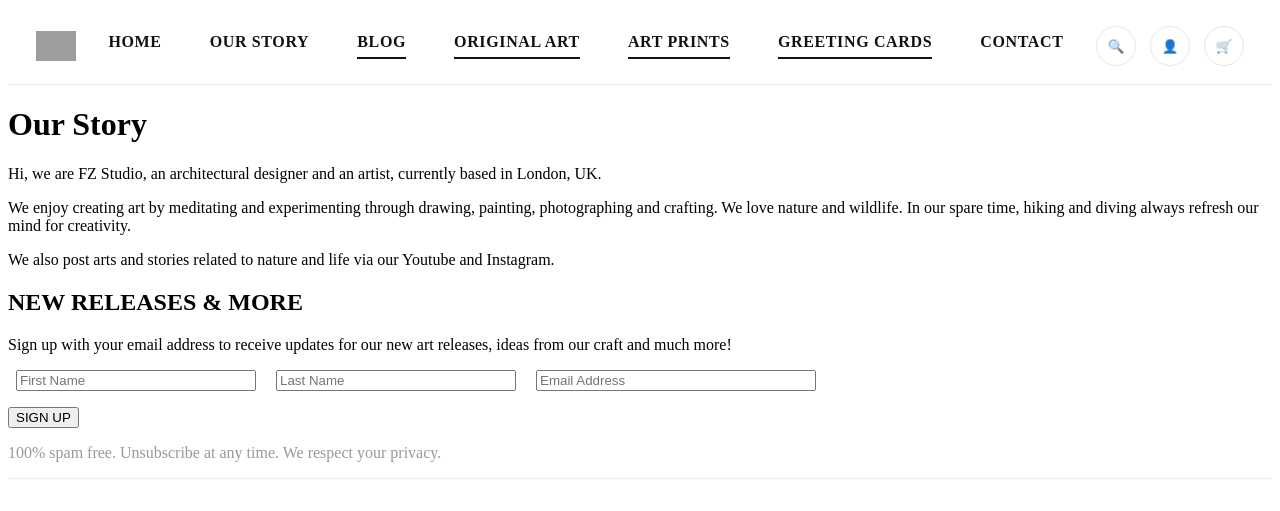
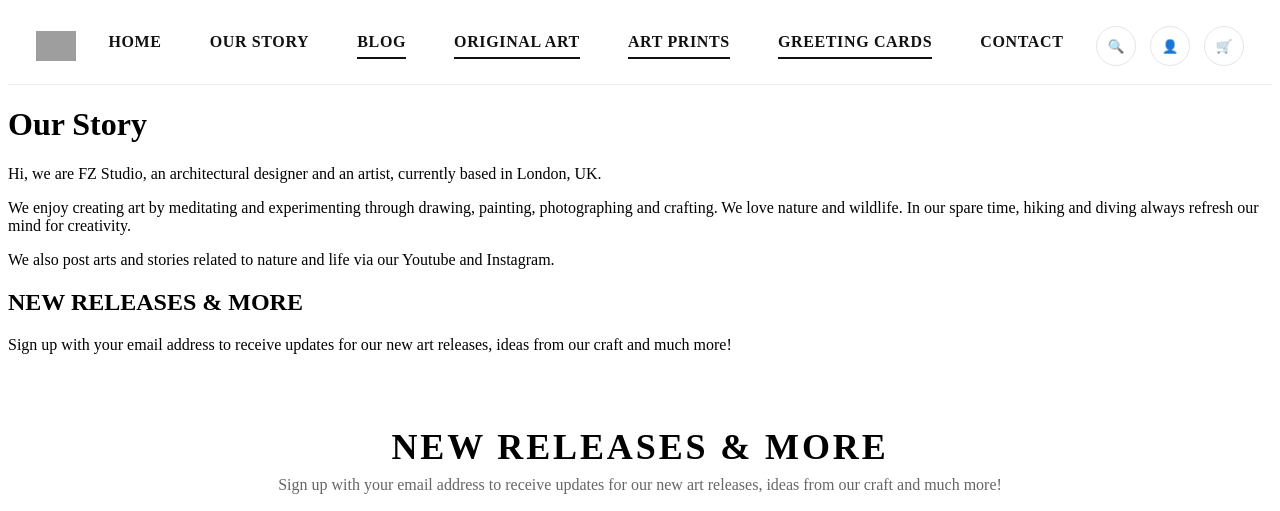
Before and after one commit to Leondecoding/Leondecoding.github.io, a Jekyll site: the page built from our-story.html, in a window 1280 px wide and 1400 px high. Shown: the top 511 px of the window. Built offline with Jekyll 4.4.1, drawn with Linux system fonts in a browser that asks for light colours; some of the changed text lies outside the part shown; grey boxes are pictures that could not be loaded.

Commit message:
Update our-story.html

```diff
--- a/our-story.html
+++ b/our-story.html
@@ -38,47 +38,79 @@
 <h2 class="section-title">NEW RELEASES &amp; MORE</h2>
 
 <p>Sign up with your email address to receive updates for our new art releases, ideas from our craft and much more!</p>
+<!-- ===== Our Story: Newsletter + Freebie (stacked, centered) ===== -->
 
-<form>
-  <p>
-    <input type="text" placeholder="First Name" style="width:240px; margin:0 8px;">
-    <input type="text" placeholder="Last Name"  style="width:240px; margin:0 8px;">
-    <input type="email" placeholder="Email Address" style="width:280px; margin:0 8px;">
+<!-- 1) Newsletter（通栏居中，只收集邮箱） -->
+<section id="newsletter" style="padding:56px 0 24px;">
+  <div style="max-width:920px;margin:0 auto;text-align:center;padding:0 16px;">
+    <h2 style="margin:0 0 8px;font-size:36px;letter-spacing:.08em;">
+      NEW RELEASES &amp; MORE
+    </h2>
+    <p style="margin:8px 0 18px;color:#666;">
+      Sign up with your email address to receive updates for our new art releases, ideas from our craft and much more!
     </p>
-  <p><button type="submit">SIGN UP</button></p>
-  <p style="color:#999;">100% spam free. Unsubscribe at any time. We respect your privacy.</p>
-</form>
-<!-- Freebie CTA inside Our Story -->
-<section id="freebie" style="padding:48px 0;border-top:1px solid #eee;">
-  <div style="max-width:1100px;margin:0 auto;padding:0 20px;display:grid;grid-template-columns:1.2fr 1fr;gap:28px;">
-    <div>
-      <h2 style="margin:0 0 8px;">Freebie: Watercolor Tips (PDF)</h2>
-      <p style="color:#555;margin:0 0 14px;">Bite-sized watercolor tips to improve brush control, layering and textures—delivered by email.</p>
-      <ul style="margin:12px 0 18px; padding-left:18px; line-height:1.7;">
-        <li>Brush control & water ratio cheats</li>
-        <li>Layering & glazing without mud</li>
+
+    <!-- Substack iframe：只需邮箱，提交即进入 Substack 并触发欢迎邮件 -->
+    <iframe
+      src="https://fzstudio1.substack.com/embed?utm_source=ourstory"
+      width="100%" height="220"
+      style="max-width:720px;width:100%;border:1px solid #eee;background:#fff;margin:0 auto;display:block;"
+      frameborder="0" scrolling="no">
+    </iframe>
+
+    <p style="margin-top:10px;font-size:.9rem;color:#777;">
+      By subscribing you agree to receive emails from FZ Studio. You can unsubscribe anytime.
+    </p>
+
+    <!-- 兜底：如果浏览器拦截了 iframe，给一个直达订阅页的链接 -->
+    <p style="margin-top:6px;font-size:.9rem;">
+      <a href="https://fzstudio1.substack.com" target="_blank" rel="noopener">Open the subscribe form</a>
+      if the form does not load.
+    </p>
+  </div>
+</section>
+
+<hr style="max-width:920px;margin:24px auto;border:0;border-top:1px solid #eee;">
+
+<!-- 2) Freebie 介绍（通栏居中） -->
+<section id="freebie-intro" style="padding:32px 0 8px;">
+  <div style="max-width:920px;margin:0 auto;text-align:center;padding:0 16px;">
+    <h2 style="margin:0 0 12px;">Freebie: Watercolour Tips (PDF)</h2>
+    <p style="margin:0 auto 12px;color:#555;max-width:780px;line-height:1.8;">
+      Bite-sized watercolor tips to improve brush control, layering and textures—delivered by email.
+    </p>
+    <ul style="margin:8px auto 14px; padding-left:18px; line-height:1.8; max-width:720px; text-align:left;">
+      <li>Brush control &amp; water ratio cheats</li>
+      <li>Layering &amp; glazing without mud</li>
       <li>Five quick textures (salt, drybrush…)</li>
     </ul>
+    <!-- 你的 Freebie 文案（已放进来） -->
+    <p style="margin:0 auto 6px;color:#444;max-width:780px;line-height:1.8;">
+      This free set gives you two pages to anchor that feeling: an <em>Artist Table Layout</em> and a
+      <em>Watercolour Swatch Card Kit</em>. They are simple on purpose—printable, repeatable, and calm.
+      Think of them as the framework of a good room: clean lines, clear circulation, and light that tells the truth.
+    </p>
+  </div>
+</section>
 
-      <!-- 可选：你的 Substack Freebie 文章（Everyone 可读）的链接，替换 SUBSTACK_POST_URL -->
-      <!-- <p><a href="SUBSTACK_POST_URL" target="_blank" rel="noopener">Read the full guide on Substack →</a></p> -->
-    </div>
-
-    <div>
-      <div style="position:sticky;top:24px;">
-        <h3 style="margin:0 0 8px;">Get the PDF via email</h3>
-        <p style="margin:.2rem 0 .8rem;color:#555;">Subscribe below — the download link is in your welcome email.</p>
+<!-- 3) Get the freebie via subscription（再给一个订阅入口，确保转化） -->
+<section id="freebie-signup" style="padding:8px 0 56px;">
+  <div style="max-width:920px;margin:0 auto;text-align:center;padding:0 16px;">
+    <h3 style="margin:10px 0 8px;">Get the free PDF via subscription</h3>
+    <p style="margin:0 0 16px;color:#666;">
+      Subscribe below — the download link is in your welcome email.
+    </p>
 
     <iframe
-          src="https://fzstudio1.substack.com/embed?utm_source=ourstory_freebie"
+      src="https://fzstudio1.substack.com/embed?utm_source=freebie_section"
       width="100%" height="220"
-          style="border:1px solid #eee;background:#fff" frameborder="0" scrolling="no">
+      style="max-width:720px;width:100%;border:1px solid #eee;background:#fff;margin:0 auto;display:block;"
+      frameborder="0" scrolling="no">
     </iframe>
 
-        <p style="margin-top:8px;font-size:.9rem;color:#666;">
+    <p style="margin-top:10px;font-size:.9rem;color:#777;">
       By subscribing you agree to receive emails from FZ Studio. Unsubscribe anytime.
     </p>
   </div>
-    </div>
-  </div>
 </section>
+<!-- ===== end ===== -->
```
Lines whose indentation alone changed are shown as unchanged.
